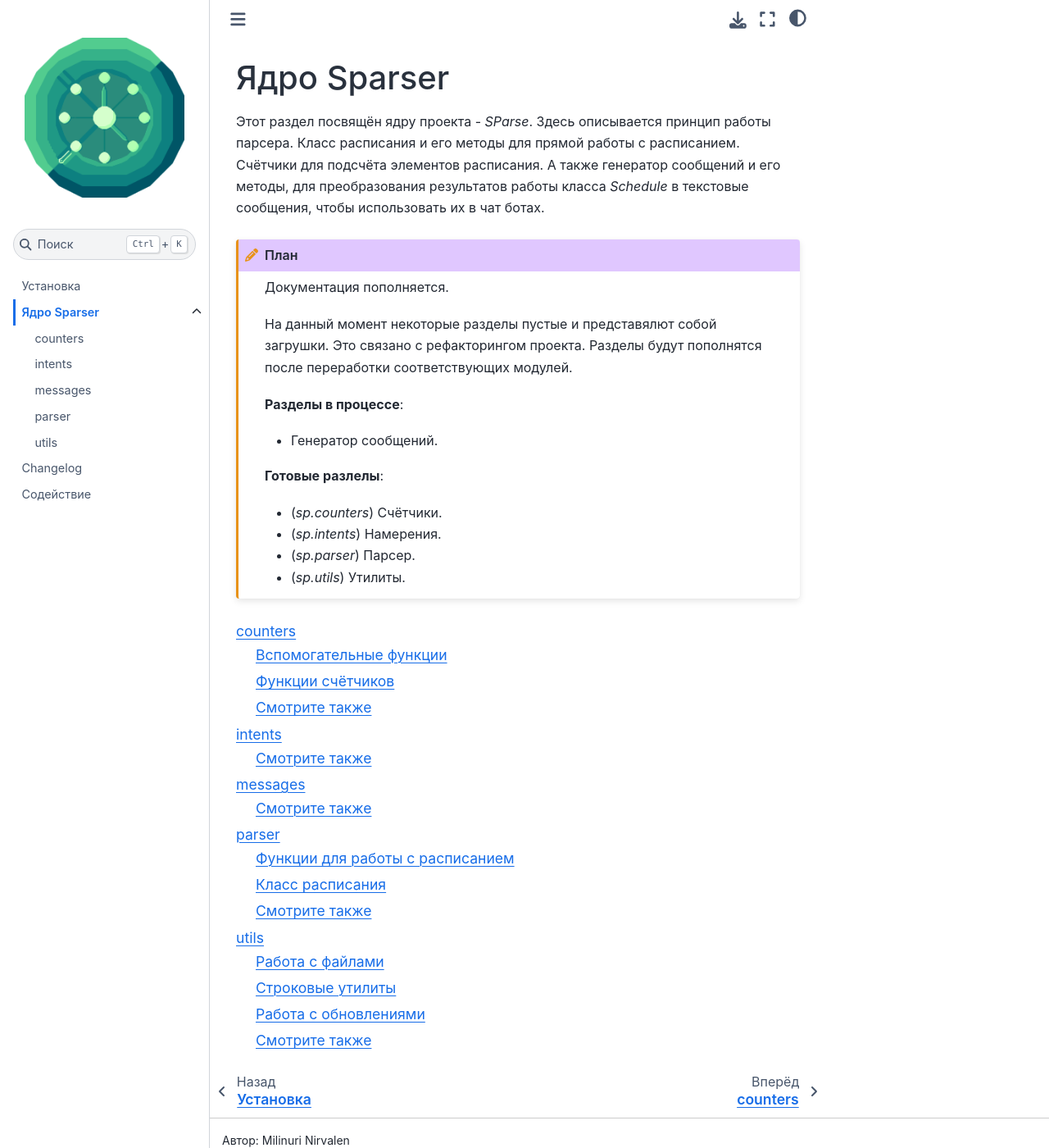
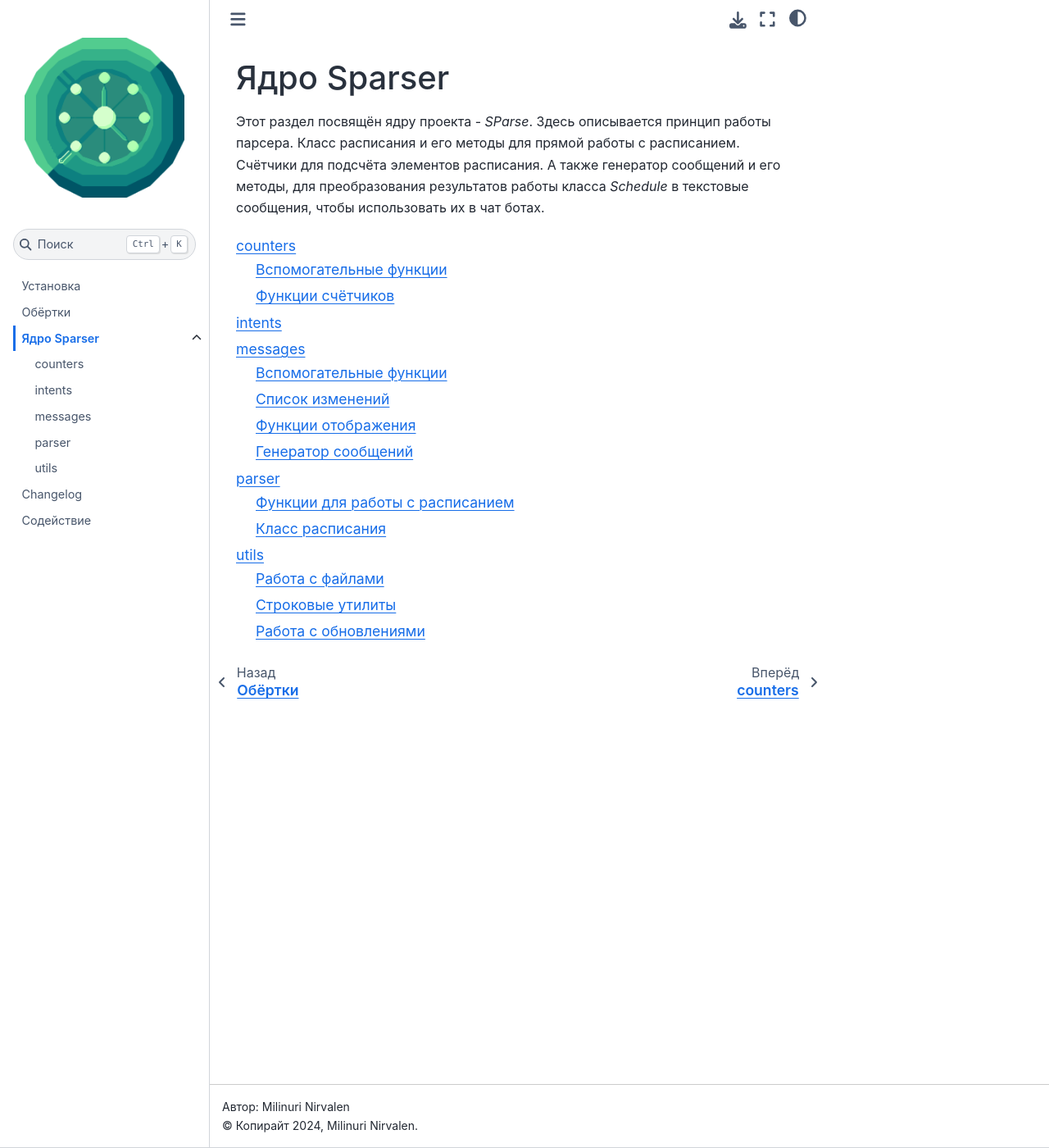
Before and after one commit to pentergust/sparser, a Sphinx documentation site: the page built from docs/sp/index.rst, in a window 1280 px wide and 1400 px high. Shown: the whole window at 82% size. Built offline with Sphinx 7.4.7 and the Sphinx Book theme 1.1.4, drawn with Linux system fonts in a browser that asks for light colours; pages that are not in the unit, such as notebooks, are missing from menus.

```diff
--- a/docs/sp/index.rst
+++ b/docs/sp/index.rst
@@ -9,25 +9,6 @@
 результатов работы класса `Schedule` в текстовые сообщения,
 чтобы использовать их в чат ботах.
 
-.. todo:: Документация пополняется.
-
-    На данный момент некоторые разделы пустые и представялют собой
-    загрушки.
-    Это связано с рефакторингом проекта.
-    Разделы будут пополнятся после переработки соответствующих модулей.
-
-    **Разделы в процессе**:
-
-    - Генератор сообщений.
-
-    **Готовые разлелы**:
-
-    - (`sp.counters`) Счётчики.
-    - (`sp.intents`) Намерения.
-    - (`sp.parser`) Парсер.
-    - (`sp.utils`) Утилиты.
-
-
 .. toctree::
     :maxdepth: 2
 
--- a/docs/sp/parser.rst
+++ b/docs/sp/parser.rst
@@ -68,9 +68,3 @@ parser
 
     .. automethod:: construct_intent
     .. automethod:: parse_intent
-
-
-Смотрите также
---------------
-
-- :doc:`messages` - Генератор текстовых сообещний расписания.
```
Also changed, not shown: docs/sp/counters.rst (+0 -8 lines), docs/sp/intents.rst (+0 -7 lines), docs/sp/messages.rst (+51 -7 lines), docs/sp/utils.rst (+0 -8 lines), docs/wrappers/index.rst (added, +8 -0 lines).
